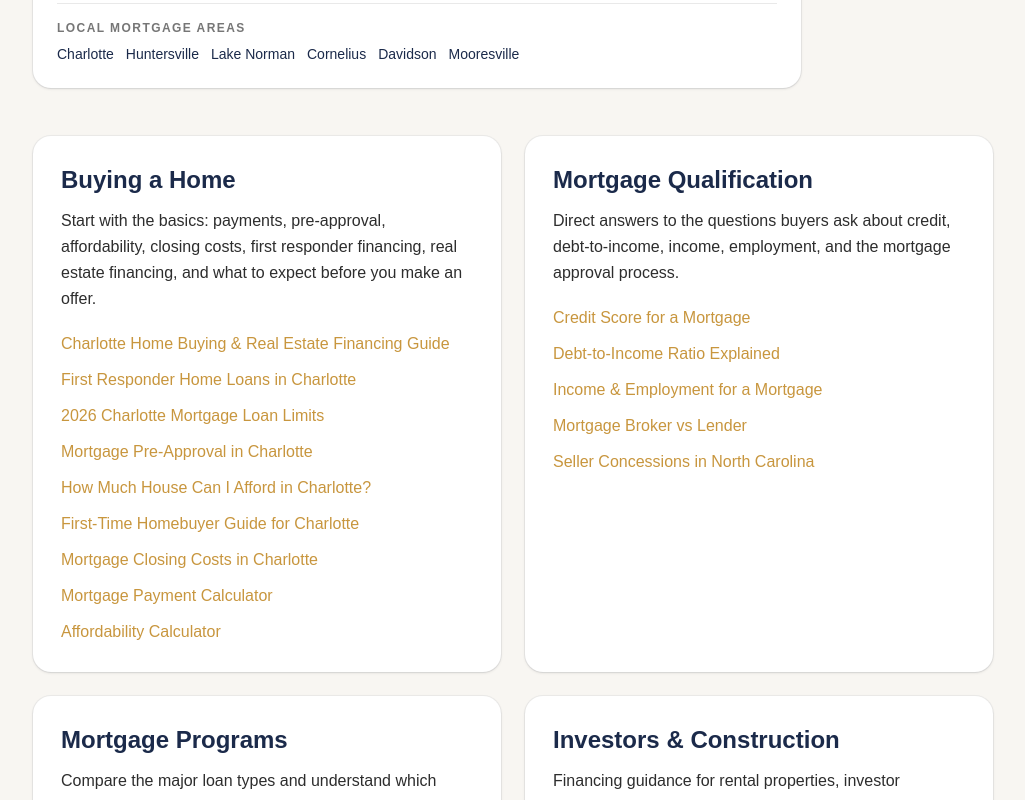
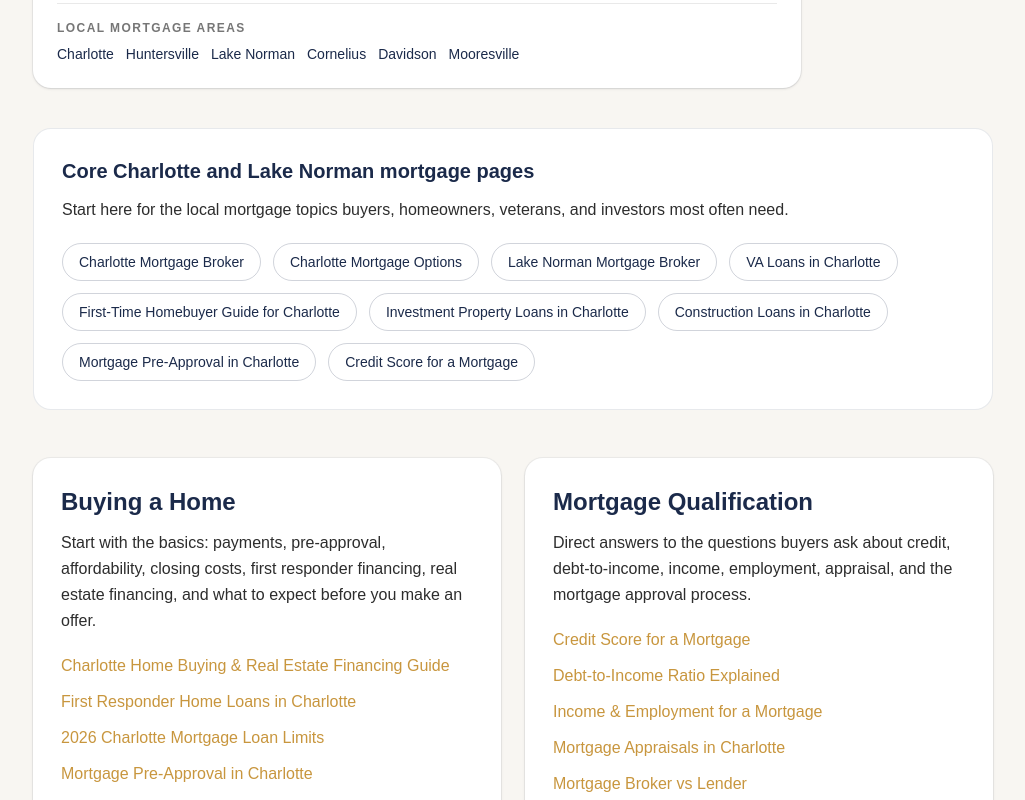
Before and after one commit to JLshope12/jacob-shope-mortgage, a Next.js app: page /mortgage-guides in a window 1280 px wide. Shown: the part 660-1460 px from the top of the page, without its empty margins (127-1152 px from the left). Built offline with nearby package versions, Linux system fonts and the light colour scheme.

Commit message:
Strengthen mortgage guides hub authority and structured crawl paths

```diff
--- a/app/mortgage-guides/page.tsx
+++ b/app/mortgage-guides/page.tsx
@@ -1,11 +1,27 @@
 import Link from "next/link";
 import { AuthorBox } from "@/components/seo/AuthorBox";
+
+const origin = "https://jacobshopemortgage.com";
+const pageUrl = `${origin}/mortgage-guides`;
+
+const CORE_GUIDES = [
+  ["Charlotte Mortgage Broker", "/"],
+  ["Charlotte Mortgage Options", "/service-areas/charlotte"],
+  ["Lake Norman Mortgage Broker", "/service-areas/lake-norman"],
+  ["VA Loans in Charlotte", "/va-loans-charlotte"],
+  ["First-Time Homebuyer Guide for Charlotte", "/first-time-homebuyer-charlotte"],
+  ["Investment Property Loans in Charlotte", "/investment-property-loans-charlotte"],
+  ["Construction Loans in Charlotte", "/construction-loans-charlotte"],
+  ["Mortgage Pre-Approval in Charlotte", "/mortgage-preapproval-charlotte"],
+  ["Credit Score for a Mortgage", "/mortgage-credit-score-charlotte"],
+] as const;
 
 export const metadata = {
   title: "Mortgage Guides by Jacob Shope | Charlotte & Lake Norman",
   description:
     "Mortgage guides and answers from Jacob Shope for homebuyers, homeowners, veterans, first responders, first-time buyers, and real estate investors in Charlotte and Lake Norman.",
   alternates: { canonical: "/mortgage-guides" },
+  authors: [{ name: "Jacob Shope", url: "/about" }],
 };
 
 const TOPICS = [
@@ -26,11 +42,12 @@ const TOPICS = [
   },
   {
     title: "Mortgage Qualification",
-    description: "Direct answers to the questions buyers ask about credit, debt-to-income, income, employment, and the mortgage approval process.",
+    description: "Direct answers to the questions buyers ask about credit, debt-to-income, income, employment, appraisal, and the mortgage approval process.",
     links: [
       ["Credit Score for a Mortgage", "/mortgage-credit-score-charlotte"],
       ["Debt-to-Income Ratio Explained", "/mortgage-dti-charlotte"],
       ["Income & Employment for a Mortgage", "/mortgage-income-employment-charlotte"],
+      ["Mortgage Appraisals in Charlotte", "/mortgage-appraisal-charlotte"],
       ["Mortgage Broker vs Lender", "/mortgage-broker-vs-lender-charlotte"],
       ["Seller Concessions in North Carolina", "/seller-concessions-north-carolina"],
     ],
@@ -55,7 +72,6 @@ const TOPICS = [
       ["Investment Property Loans in Charlotte", "/investment-property-loans-charlotte"],
       ["DSCR Loans in Charlotte", "/dscr-loans-charlotte"],
       ["Construction Loans in Charlotte", "/construction-loans-charlotte"],
-      ["Mortgage Appraisals in Charlotte", "/mortgage-appraisal-charlotte"],
       ["Ask Jacob About a Scenario", "/contact"],
     ],
   },
@@ -77,7 +93,7 @@ const TOPICS = [
     links: [
       ["Charlotte Mortgage Options", "/service-areas/charlotte"],
       ["Huntersville Mortgage Broker", "/service-areas/huntersville"],
-      ["Lake Norman Mortgage Lender", "/service-areas/lake-norman"],
+      ["Lake Norman Mortgage Broker", "/service-areas/lake-norman"],
       ["Cornelius Mortgage Broker", "/service-areas/cornelius"],
       ["Davidson Mortgage Broker", "/service-areas/davidson"],
       ["Mooresville Mortgage Broker", "/service-areas/mooresville"],
@@ -98,13 +114,49 @@ const TOPICS = [
 
 const collectionSchema = {
   "@context": "https://schema.org",
-  "@type": "CollectionPage",
-  "@id": "https://jacobshopemortgage.com/mortgage-guides#collection",
-  url: "https://jacobshopemortgage.com/mortgage-guides",
-  name: "Charlotte Mortgage Guides & Resources",
-  author: { "@id": "https://jacobshopemortgage.com/#jacob-shope" },
-  publisher: { "@id": "https://jacobshopemortgage.com/#mpire-financial" },
-  about: ["Mortgages", "Charlotte real estate financing", "First responder home financing", "Lake Norman mortgage guidance"],
+  "@graph": [
+    {
+      "@type": "CollectionPage",
+      "@id": `${pageUrl}#collection`,
+      url: pageUrl,
+      name: "Charlotte Mortgage Guides & Resources",
+      author: { "@id": `${origin}/#jacob-shope` },
+      publisher: { "@id": `${origin}/#mpire-financial` },
+      isPartOf: { "@id": `${origin}/#website` },
+      dateModified: "2026-09-09",
+      about: [
+        "Mortgages",
+        "Charlotte real estate financing",
+        "First responder home financing",
+        "Lake Norman mortgage guidance",
+      ],
+      mainEntity: { "@id": `${pageUrl}#core-guides` },
+      hasPart: CORE_GUIDES.map(([name, href]) => ({
+        "@type": "WebPage",
+        name,
+        url: `${origin}${href}`,
+      })),
+    },
+    {
+      "@type": "ItemList",
+      "@id": `${pageUrl}#core-guides`,
+      name: "Core Charlotte and Lake Norman mortgage guides",
+      itemListElement: CORE_GUIDES.map(([name, href], index) => ({
+        "@type": "ListItem",
+        position: index + 1,
+        name,
+        url: `${origin}${href}`,
+      })),
+    },
+    {
+      "@type": "BreadcrumbList",
+      "@id": `${pageUrl}#breadcrumbs`,
+      itemListElement: [
+        { "@type": "ListItem", position: 1, name: "Home", item: origin },
+        { "@type": "ListItem", position: 2, name: "Mortgage Guides", item: pageUrl },
+      ],
+    },
+  ],
 };
 
 export default function MortgageGuidesPage() {
@@ -126,6 +178,20 @@ export default function MortgageGuidesPage() {
         <div className="mt-8 max-w-3xl">
           <AuthorBox />
         </div>
+
+        <section className="mt-10 rounded-2xl border border-navy/10 bg-white p-7">
+          <h2 className="text-xl font-bold text-navy">Core Charlotte and Lake Norman mortgage pages</h2>
+          <p className="mt-3 max-w-3xl leading-relaxed text-charcoal">
+            Start here for the local mortgage topics buyers, homeowners, veterans, and investors most often need.
+          </p>
+          <div className="mt-5 flex flex-wrap gap-3 text-sm font-medium">
+            {CORE_GUIDES.map(([label, href]) => (
+              <Link key={href} href={href} className="rounded-full border border-navy/20 px-4 py-2 text-navy hover:border-gold hover:text-gold">
+                {label}
+              </Link>
+            ))}
+          </div>
+        </section>
 
         <div className="mt-12 grid gap-6 md:grid-cols-2">
           {TOPICS.map((topic) => (
```
